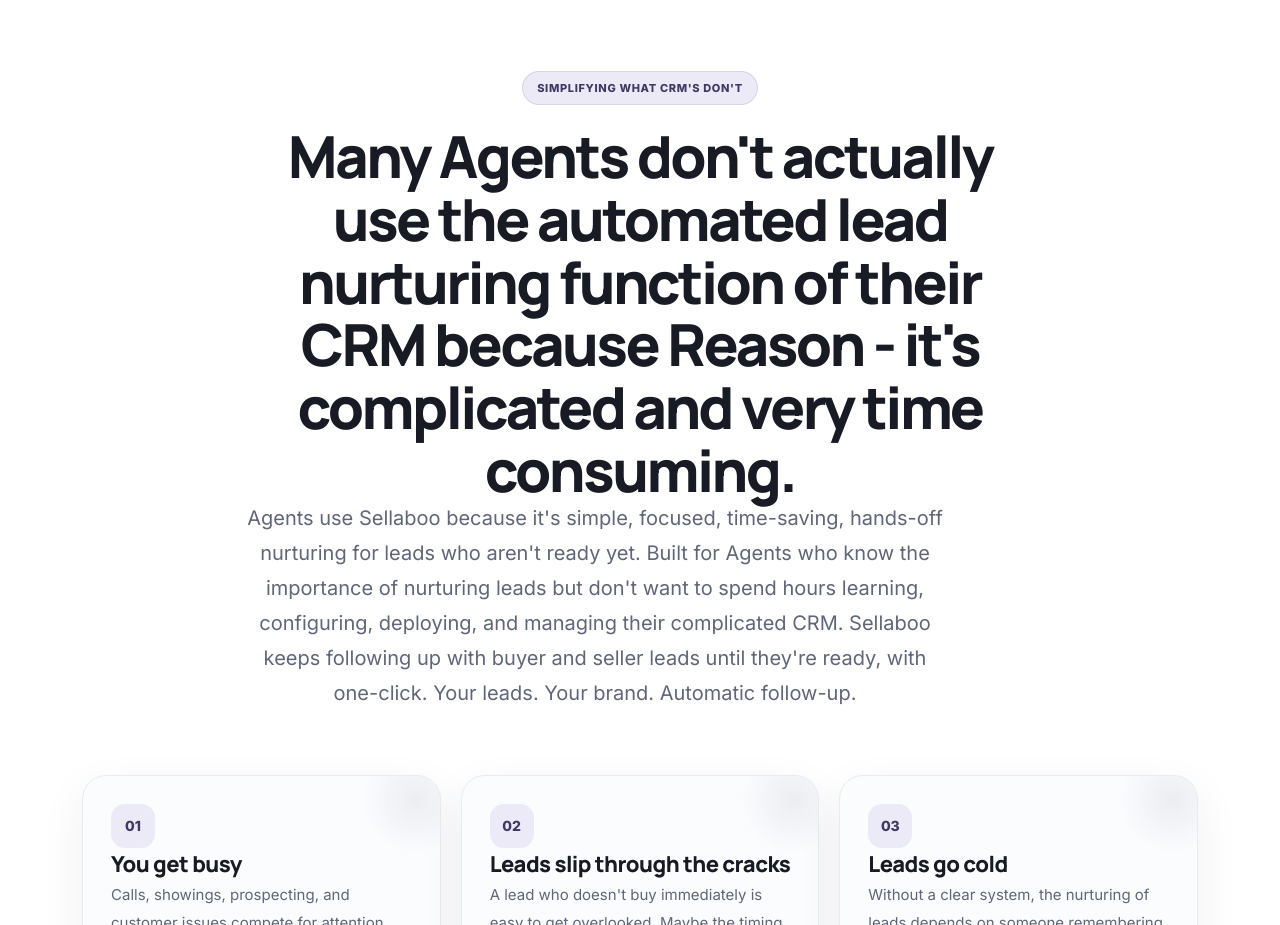
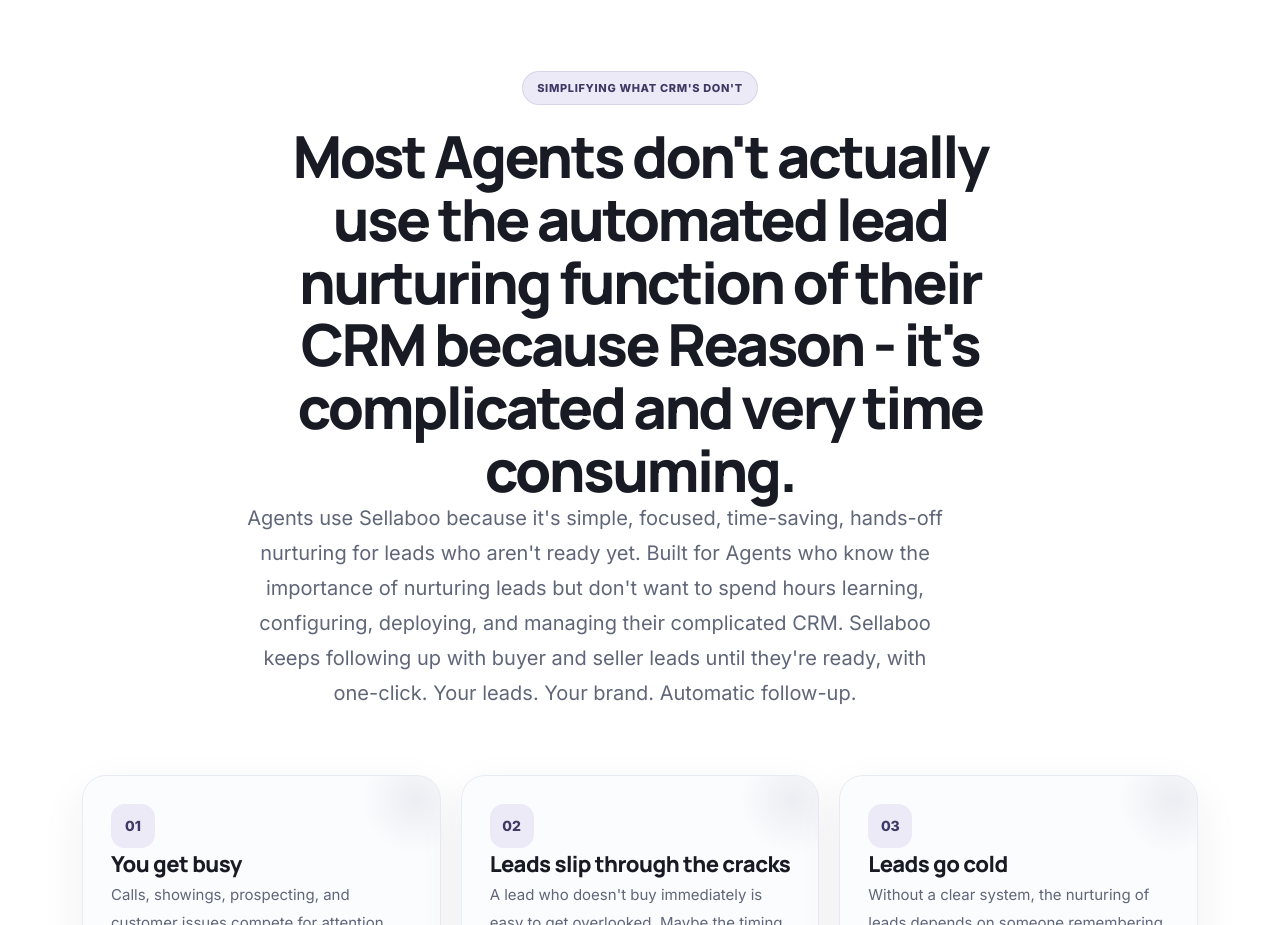
Before and after one commit to Sellaboo-dev/sellaboo-marketing, a Next.js app: page / in a window 1280 px wide. Shown: the part 1120-2045 px from the top of the page. Built offline with nearby package versions, Linux system fonts and the light colour scheme.

Commit message:
Changed the text in the Problem section.

```diff
--- a/components/sections/ProblemSection.tsx
+++ b/components/sections/ProblemSection.tsx
@@ -55,7 +55,7 @@
           </div>
 
           <h2 className="font-[var(--font-heading)] text-[clamp(36px,5vw,58px)] font-extrabold leading-[1.08] tracking-[-0.045em] text-[var(--color-heading)]">
-            Many Agents don't actually use the automated
+            Most Agents don't actually use the automated
             lead nurturing function of their CRM because
             Reason - it's complicated and very time consuming.
             </h2>
```
